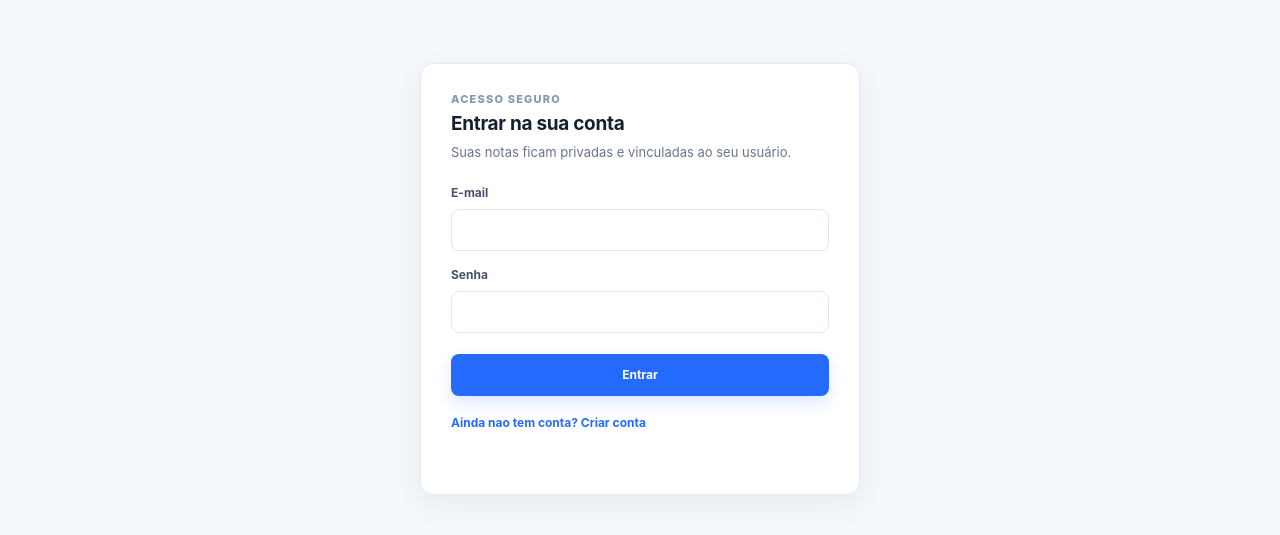
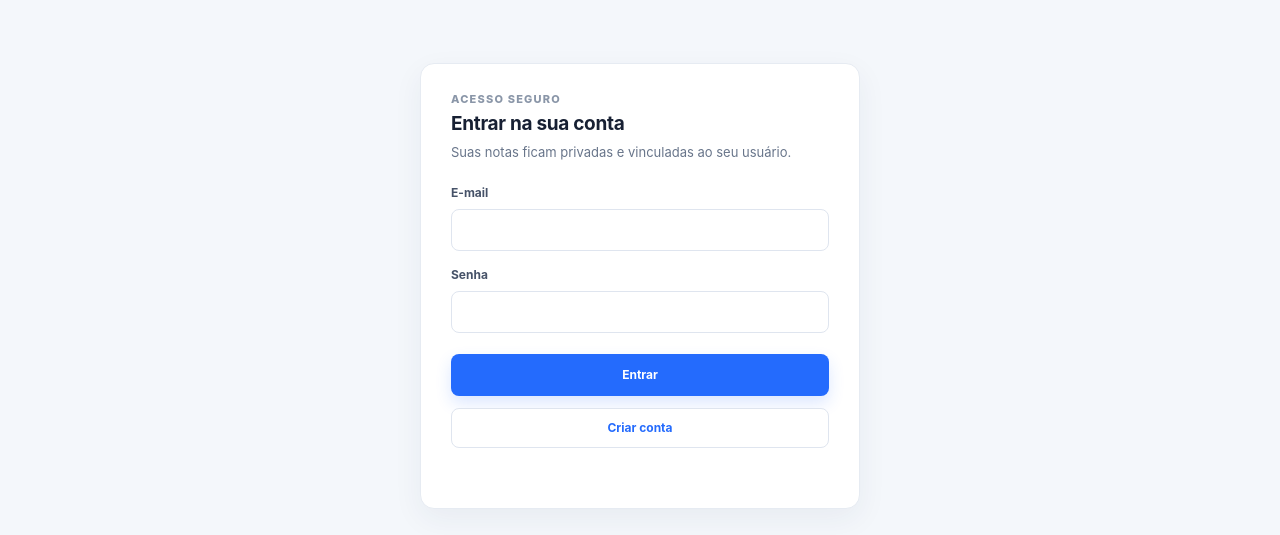
Before and after one commit to rubenswalz19/validador-fiscal-nfe, a plain HTML site: page index.html in a window 1280 px wide. Shown: the part 85-620 px from the top of the page. Drawn offline with Linux system fonts and the light colour scheme.

Commit message:
Highlight account creation action
Co-authored-by: Copilot <223556219+Copilot@users.noreply.github.com>

```diff
--- a/app.js
+++ b/app.js
@@ -98,8 +98,8 @@ function atualizarModoAuth() {
   authTitle.textContent = criandoConta ? 'Criar sua conta' : 'Entrar na sua conta';
   authSubmit.textContent = criandoConta ? 'Criar conta' : 'Entrar';
   authToggle.textContent = criandoConta
-    ? 'Ja tem conta? Entrar'
-    : 'Ainda nao tem conta? Criar conta';
+    ? 'Voltar para entrar'
+    : 'Criar conta';
   document.getElementById('authPassword').autocomplete = criandoConta ? 'new-password' : 'current-password';
 }
 
--- a/index.html
+++ b/index.html
@@ -35,7 +35,7 @@
         <input id="authPassword" name="password" type="password" autocomplete="current-password" minlength="6" required />
         <button id="authSubmit" class="btn-primary" type="submit">Entrar</button>
       </form>
-      <button id="authToggle" class="auth-toggle" type="button">Ainda nao tem conta? Criar conta</button>
+      <button id="authToggle" class="auth-toggle" type="button">Criar conta</button>
       <p id="authFeedback" class="auth-feedback" role="status" aria-live="polite"></p>
     </section>
 
--- a/style.css
+++ b/style.css
@@ -72,10 +72,11 @@ body {
 .auth-box input:focus { border-color: var(--accent); box-shadow: 0 0 0 3px #edf3ff; }
 .auth-box form .btn-primary { justify-content: center; margin-top: 5px; }
 .auth-toggle {
-  margin-top: 15px; padding: 4px 0; border: 0; background: transparent;
+  width: 100%; min-height: 40px; margin-top: 12px; padding: 0 12px;
+  border: 1px solid #dfe5ef; border-radius: 8px; background: #fff;
   color: var(--accent); font: 700 12px Inter, "Segoe UI", sans-serif; cursor: pointer;
 }
-.auth-toggle:hover { text-decoration: underline; }
+.auth-toggle:hover { background: #f7faff; border-color: #b7ccf7; }
 .auth-feedback { min-height: 18px; margin-top: 12px; color: var(--muted); font-size: 12px; line-height: 1.5; }
 .auth-feedback.is-error { color: var(--danger); }
 .auth-feedback.is-success { color: var(--success); }
```
